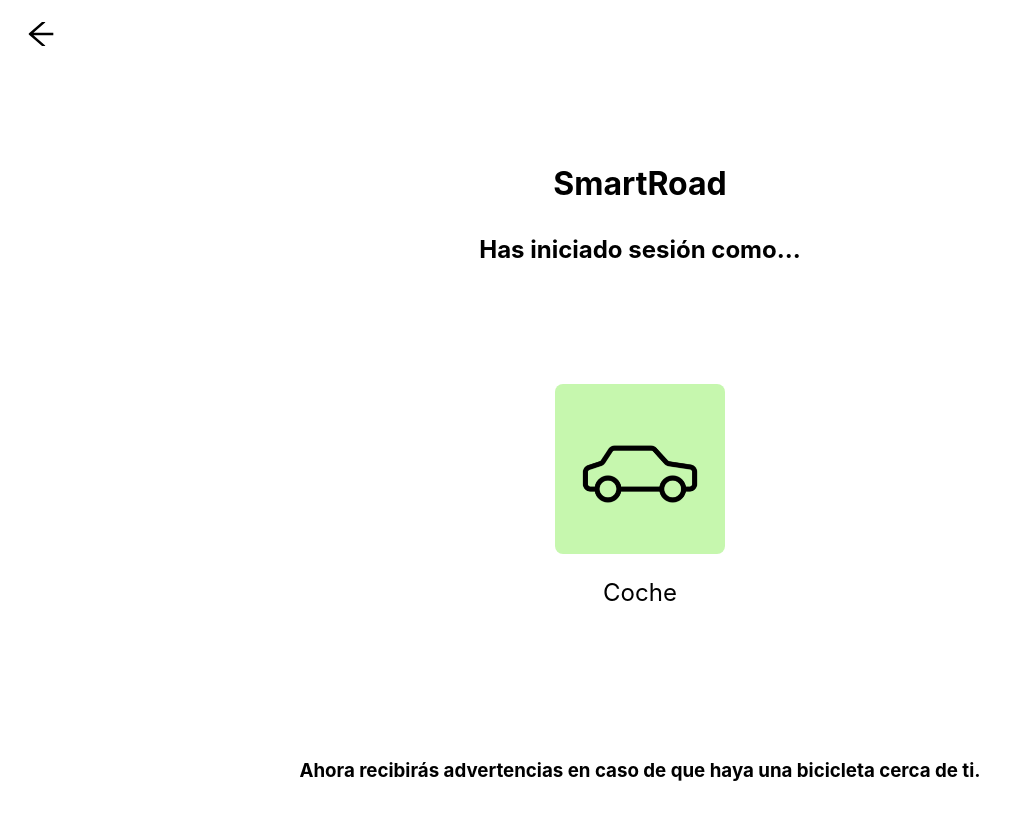
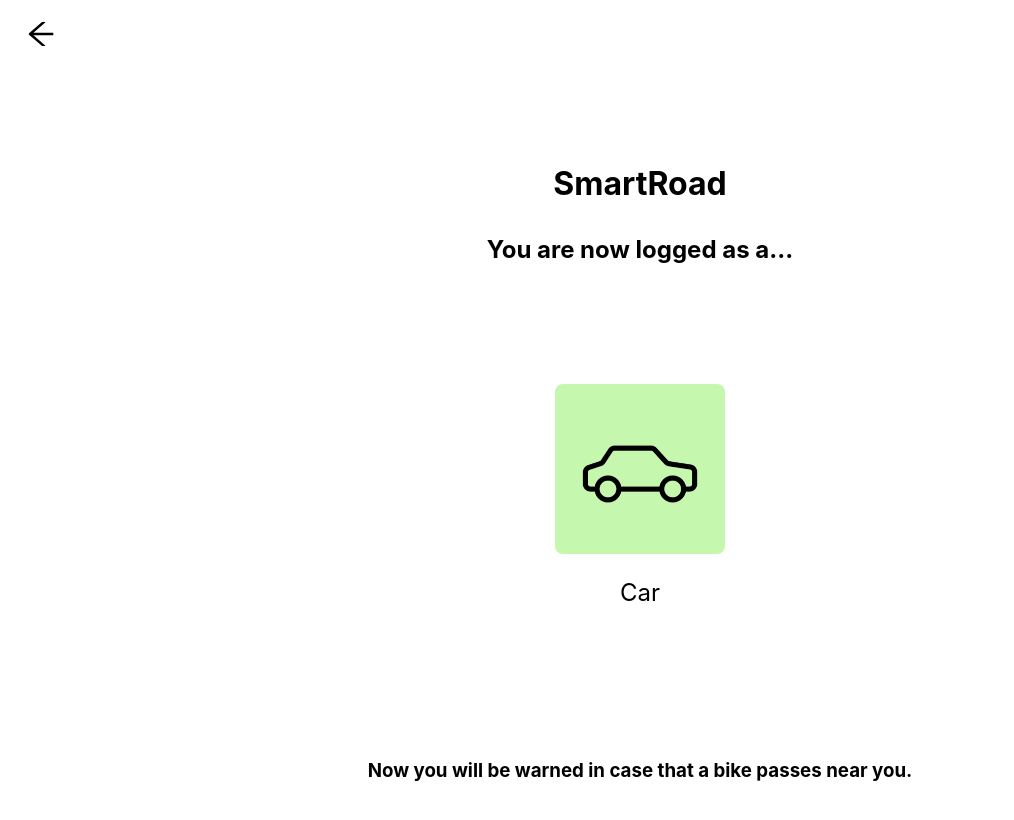
Before and after one commit to nareesuarezz/SmartRoad, a React (Create React App) app in the folder frontend/: page /car in a window 1280 px wide. Shown: the top 820 px of the page, without its empty margins (0-1014 px from the left). Built offline with nearby package versions, Linux system fonts and the light colour scheme.

Commit message:
trabajo finalizado

```diff
--- a/frontend/src/pages/car/Car.js
+++ b/frontend/src/pages/car/Car.js
@@ -100,16 +100,16 @@ function Car() {
                 <h1>SmartRoad</h1>
             </div>
             <div className='logged'>
-                <h2>Has iniciado sesión como...</h2>
+                <h2>You are now logged as a...</h2>
             </div>
 
             <div className='car-container'>
                 <div className='vehicle-box car-box'>
                     <img src={logoCar} alt='Logo de Coche' />
                 </div>
-                <p className='car'>Coche</p>
+                <p className='car'>Car</p>
 
-                <h3 className='warn'>Ahora recibirás advertencias en caso de que haya una bicicleta cerca de ti.</h3>
+                <h3 className='warn'>Now you will be warned in case that a bike passes near you.</h3>
             </div>
 
             {showModal && (
--- a/frontend/src/pages/home/Home.js
+++ b/frontend/src/pages/home/Home.js
@@ -50,10 +50,8 @@ function Home() {
 
   const createVehicleAndTrack = async (vehicle, coords) => {
     try {
-      // Crear vehículo en el backend
       const createdVehicle = await createVehicle(vehicle);
 
-      // Crear track en el backend usando el ID del vehículo creado
       const createdTrack = await createTrack(createdVehicle.UID, coords);
 
       console.log('Vehicle and track created successfully:', createdVehicle, createdTrack);
```
